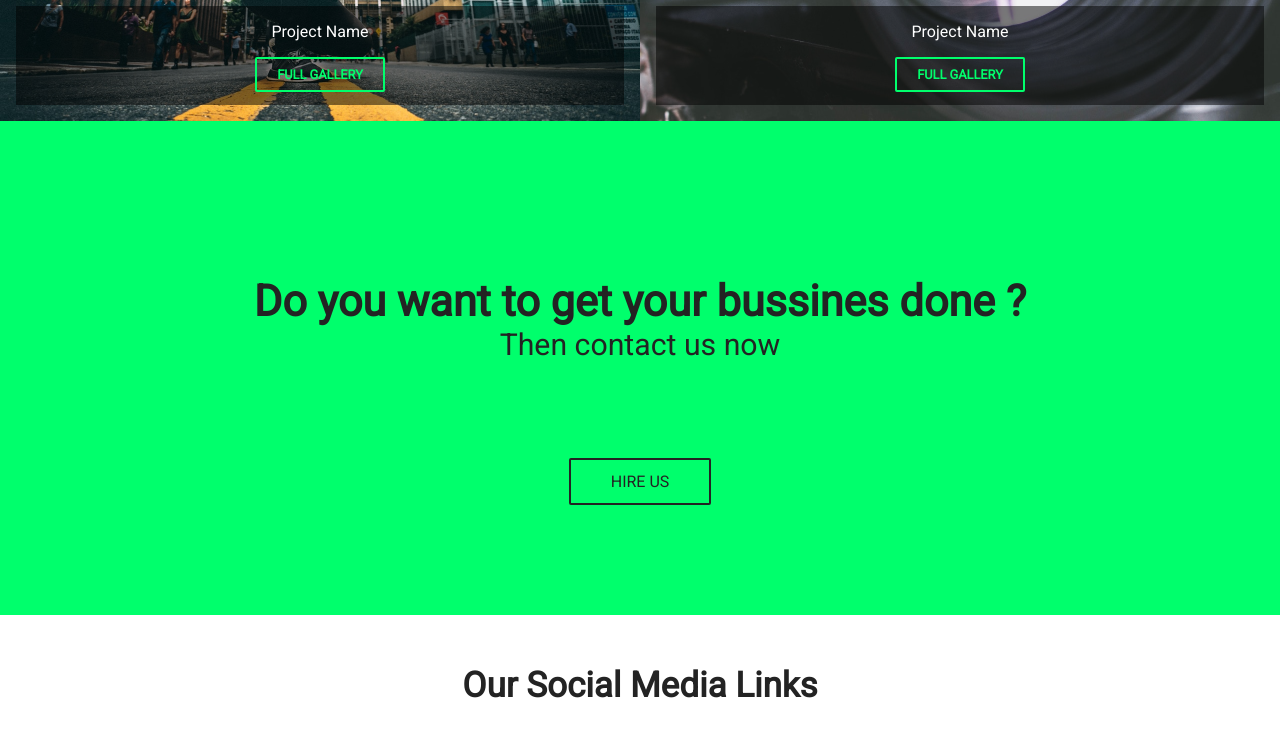
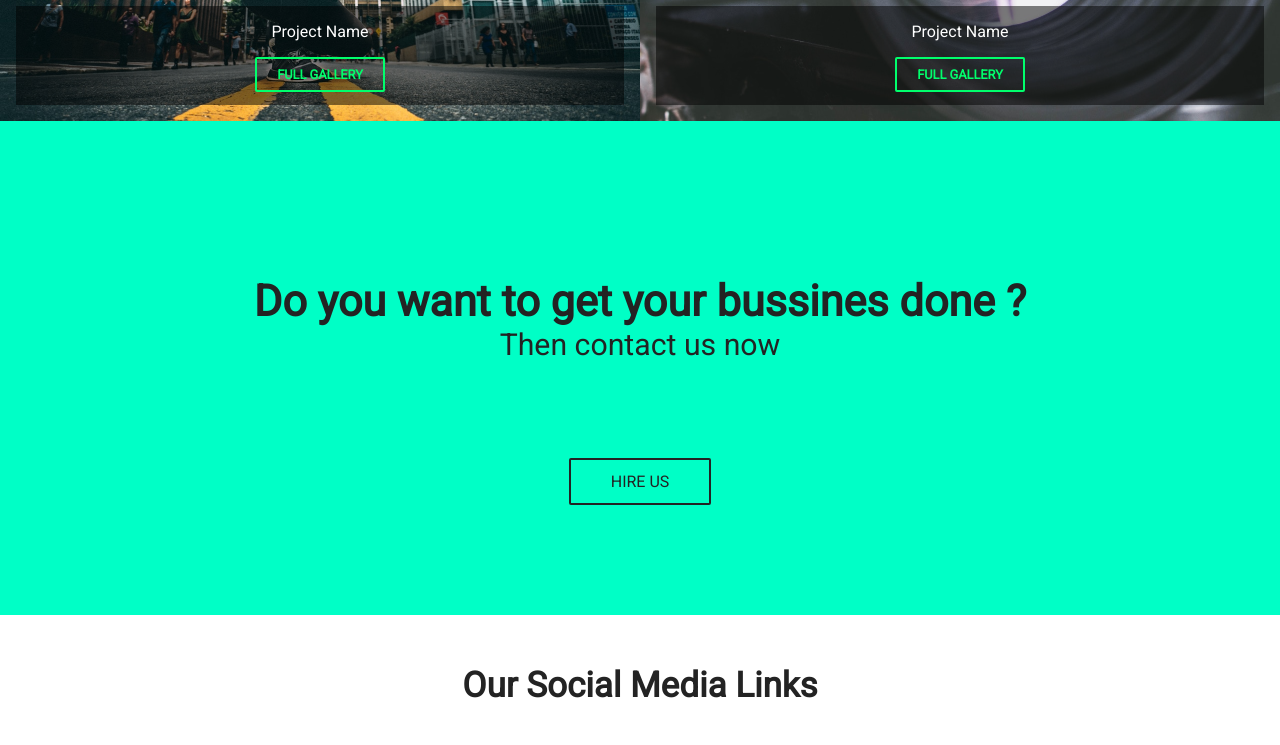
Before and after one commit to photoz/photoz.github.io, a plain HTML site: page index.html in a window 1280 px wide. Shown: the part 2520-3265 px from the top of the page. Drawn offline with Linux system fonts and the light colour scheme; a web font is replaced by a local one.

Commit message:
Update style.css

```diff
--- a/style.css
+++ b/style.css
@@ -346,7 +346,7 @@ figure p {
 /**** C-T-A Section ****/
 
 .cta {
-  background-color: #00ff6c;
+  background-color: #00ffc6;
   padding: 5em 0;
 }
 
```
